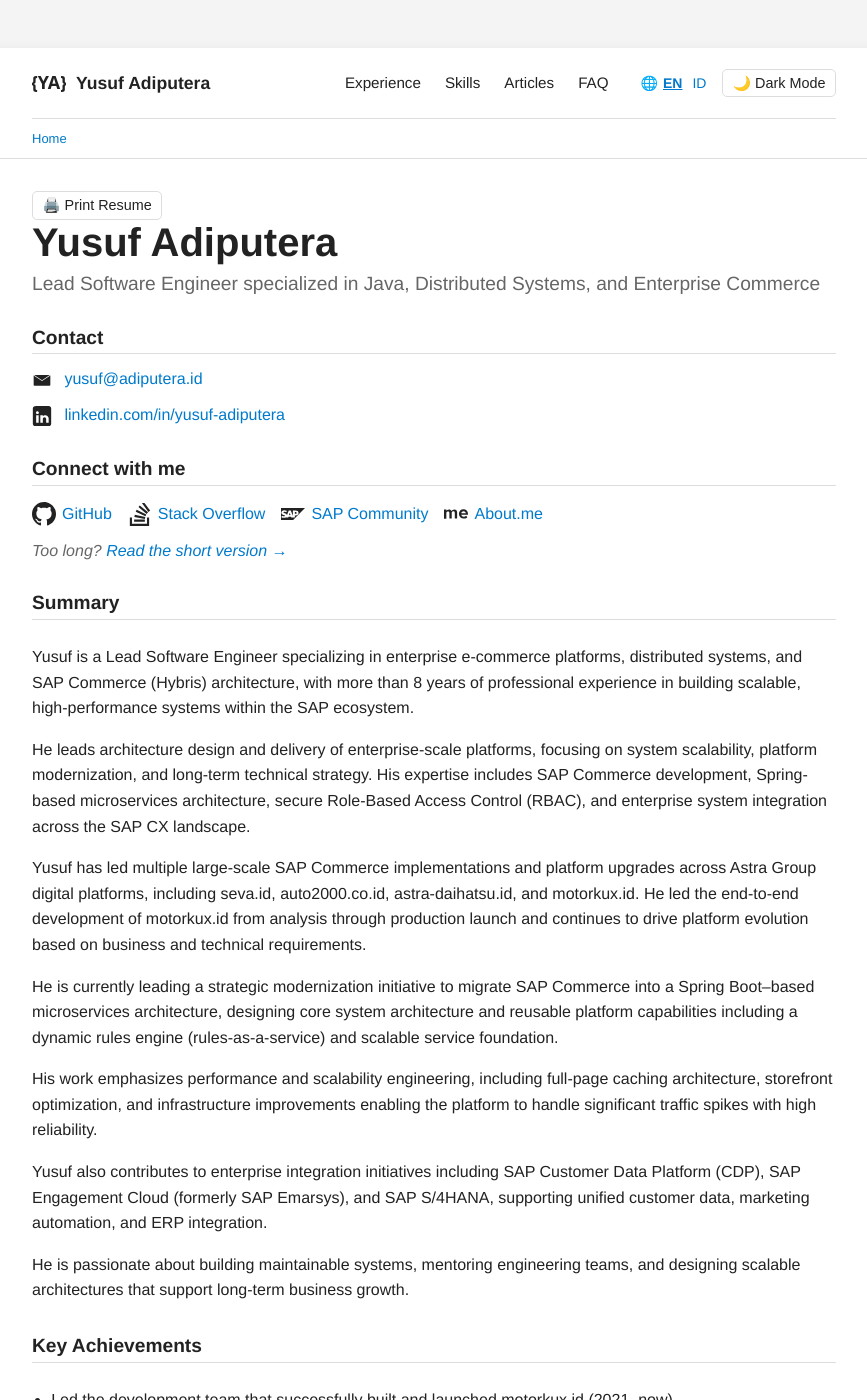
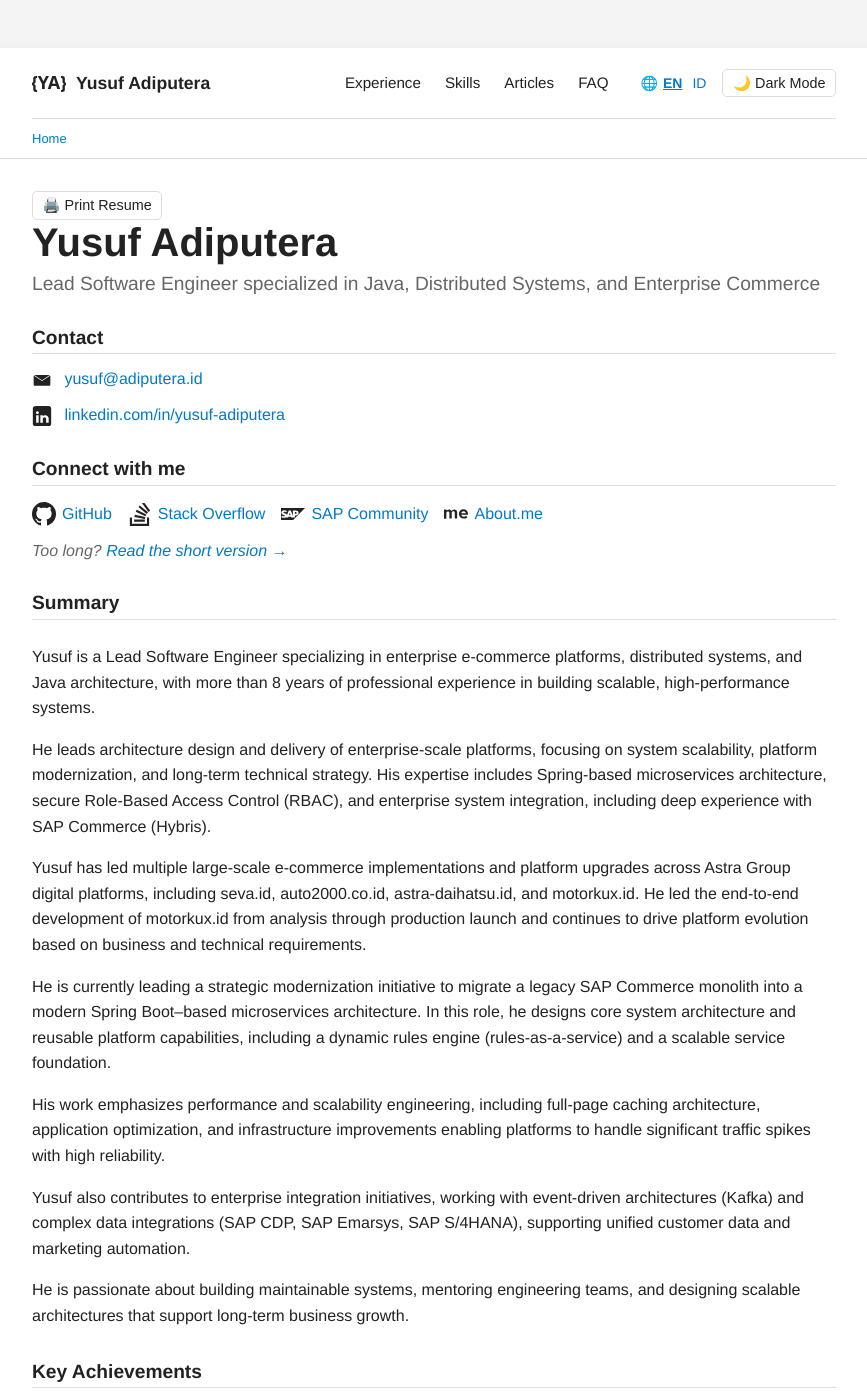
Before and after one commit to adiputera/adiputera.github.io, a Jekyll site: the page built from index.html, in a window 1280 px wide and 1400 px high. Shown: the whole window, without its empty margins (206-1073 px from the left). Built offline with Jekyll 4.4.1, drawn with Linux system fonts in a browser that asks for light colours.

Commit message:
Update some words

```diff
--- a/_data/en.yml
+++ b/_data/en.yml
@@ -15,12 +15,12 @@
   about_me: "https://about.me/adiputera"
   location: "Jakarta, Indonesia"
   summary_html: |
-    <p>Yusuf is a Lead Software Engineer specializing in enterprise e-commerce platforms, distributed systems, and SAP Commerce (Hybris) architecture, with more than 8 years of professional experience in building scalable, high-performance systems within the SAP ecosystem.</p>
-    <p>He leads architecture design and delivery of enterprise-scale platforms, focusing on system scalability, platform modernization, and long-term technical strategy. His expertise includes SAP Commerce development, Spring-based microservices architecture, secure Role-Based Access Control (RBAC), and enterprise system integration across the SAP CX landscape.</p>
-    <p>Yusuf has led multiple large-scale SAP Commerce implementations and platform upgrades across Astra Group digital platforms, including seva.id, auto2000.co.id, astra-daihatsu.id, and motorkux.id. He led the end-to-end development of motorkux.id from analysis through production launch and continues to drive platform evolution based on business and technical requirements.</p>
-    <p>He is currently leading a strategic modernization initiative to migrate SAP Commerce into a Spring Boot–based microservices architecture, designing core system architecture and reusable platform capabilities including a dynamic rules engine (rules-as-a-service) and scalable service foundation.</p>
-    <p>His work emphasizes performance and scalability engineering, including full-page caching architecture, storefront optimization, and infrastructure improvements enabling the platform to handle significant traffic spikes with high reliability.</p>
-    <p>Yusuf also contributes to enterprise integration initiatives including SAP Customer Data Platform (CDP), SAP Engagement Cloud (formerly SAP Emarsys), and SAP S/4HANA, supporting unified customer data, marketing automation, and ERP integration.</p>
+    <p>Yusuf is a Lead Software Engineer specializing in enterprise e-commerce platforms, distributed systems, and Java architecture, with more than 8 years of professional experience in building scalable, high-performance systems.</p>
+    <p>He leads architecture design and delivery of enterprise-scale platforms, focusing on system scalability, platform modernization, and long-term technical strategy. His expertise includes Spring-based microservices architecture, secure Role-Based Access Control (RBAC), and enterprise system integration, including deep experience with SAP Commerce (Hybris).</p>
+    <p>Yusuf has led multiple large-scale e-commerce implementations and platform upgrades across Astra Group digital platforms, including seva.id, auto2000.co.id, astra-daihatsu.id, and motorkux.id. He led the end-to-end development of motorkux.id from analysis through production launch and continues to drive platform evolution based on business and technical requirements.</p>
+    <p>He is currently leading a strategic modernization initiative to migrate a legacy SAP Commerce monolith into a modern Spring Boot–based microservices architecture. In this role, he designs core system architecture and reusable platform capabilities, including a dynamic rules engine (rules-as-a-service) and a scalable service foundation.</p>
+    <p>His work emphasizes performance and scalability engineering, including full-page caching architecture, application optimization, and infrastructure improvements enabling platforms to handle significant traffic spikes with high reliability.</p>
+    <p>Yusuf also contributes to enterprise integration initiatives, working with event-driven architectures (Kafka) and complex data integrations (SAP CDP, SAP Emarsys, SAP S/4HANA), supporting unified customer data and marketing automation.</p>
     <p>He is passionate about building maintainable systems, mentoring engineering teams, and designing scalable architectures that support long-term business growth.</p>
 
 contact:
--- a/_data/id.yml
+++ b/_data/id.yml
@@ -15,12 +15,12 @@
   about_me: "https://about.me/adiputera"
   location: "Jakarta, Indonesia"
   summary_html: |
-    <p>Yusuf adalah Lead Software Engineer yang berspesialisasi dalam enterprise e-commerce platforms, distributed systems, dan arsitektur SAP Commerce (Hybris), dengan lebih dari 8 tahun pengalaman profesional dalam membangun sistem yang scalable dan high-performance di dalam ekosistem SAP.</p>
-    <p>Dia memimpin desain arsitektur dan delivery platform skala enterprise, dengan fokus pada system scalability, platform modernization, dan strategi teknis jangka panjang. Keahliannya mencakup pengembangan SAP Commerce, arsitektur microservices berbasis Spring, Role-Based Access Control (RBAC) yang aman, dan integrasi sistem enterprise di seluruh lanskap SAP CX.</p>
-    <p>Yusuf telah memimpin beberapa implementasi SAP Commerce skala besar dan platform upgrades di seluruh platform digital Astra Group, termasuk seva.id, auto2000.co.id, astra-daihatsu.id, dan motorkux.id. Dia memimpin pengembangan end-to-end motorkux.id dari analisis hingga peluncuran produksi dan terus mendorong evolusi platform berdasarkan kebutuhan bisnis dan teknis.</p>
-    <p>Saat ini dia memimpin inisiatif modernisasi strategis untuk memigrasikan SAP Commerce ke arsitektur microservices berbasis Spring Boot, merancang arsitektur sistem inti dan kapabilitas platform yang reusable termasuk dynamic rules engine (rules-as-a-service) dan fondasi layanan yang scalable.</p>
-    <p>Pekerjaannya menekankan pada performance dan scalability engineering, termasuk arsitektur full-page caching, optimalisasi storefront, dan perbaikan infrastruktur yang memungkinkan platform menangani lonjakan traffic yang signifikan dengan keandalan tinggi.</p>
-    <p>Yusuf juga berkontribusi pada inisiatif integrasi enterprise termasuk SAP Customer Data Platform (CDP), SAP Engagement Cloud (formerly SAP Emarsys), dan SAP S/4HANA, mendukung data pelanggan yang terpadu, otomatisasi pemasaran, dan integrasi ERP.</p>
+    <p>Yusuf adalah Lead Software Engineer yang berspesialisasi dalam enterprise e-commerce platforms, distributed systems, dan arsitektur Java, dengan lebih dari 8 tahun pengalaman profesional dalam membangun sistem yang scalable dan high-performance.</p>
+    <p>Dia memimpin desain arsitektur dan delivery platform skala enterprise, dengan fokus pada system scalability, platform modernization, dan strategi teknis jangka panjang. Keahliannya mencakup arsitektur microservices berbasis Spring, Role-Based Access Control (RBAC) yang aman, dan integrasi sistem enterprise, termasuk pengalaman mendalam dengan SAP Commerce (Hybris).</p>
+    <p>Yusuf telah memimpin beberapa implementasi e-commerce skala besar dan platform upgrades di seluruh platform digital Astra Group, termasuk seva.id, auto2000.co.id, astra-daihatsu.id, dan motorkux.id. Dia memimpin pengembangan end-to-end motorkux.id dari analisis hingga peluncuran produksi dan terus mendorong evolusi platform berdasarkan kebutuhan bisnis dan teknis.</p>
+    <p>Saat ini dia memimpin inisiatif modernisasi strategis untuk memigrasikan monolit SAP Commerce lama ke arsitektur microservices berbasis Spring Boot modern. Dalam peran ini, ia merancang arsitektur sistem inti dan kapabilitas platform yang reusable termasuk dynamic rules engine (rules-as-a-service) dan fondasi layanan yang scalable.</p>
+    <p>Pekerjaannya menekankan pada performance dan scalability engineering, termasuk arsitektur full-page caching, optimalisasi aplikasi, dan perbaikan infrastruktur yang memungkinkan platform menangani lonjakan traffic yang signifikan dengan keandalan tinggi.</p>
+    <p>Yusuf juga berkontribusi pada inisiatif integrasi enterprise, bekerja dengan event-driven architectures (Kafka) dan integrasi data yang kompleks (SAP CDP, SAP Emarsys, SAP S/4HANA), mendukung data pelanggan yang terpadu dan otomatisasi pemasaran.</p>
     <p>Dia sangat antusias dalam membangun maintainable systems, membimbing tim engineering, dan merancang scalable architectures yang mendukung pertumbuhan bisnis jangka panjang.</p>
 
 contact:
```
